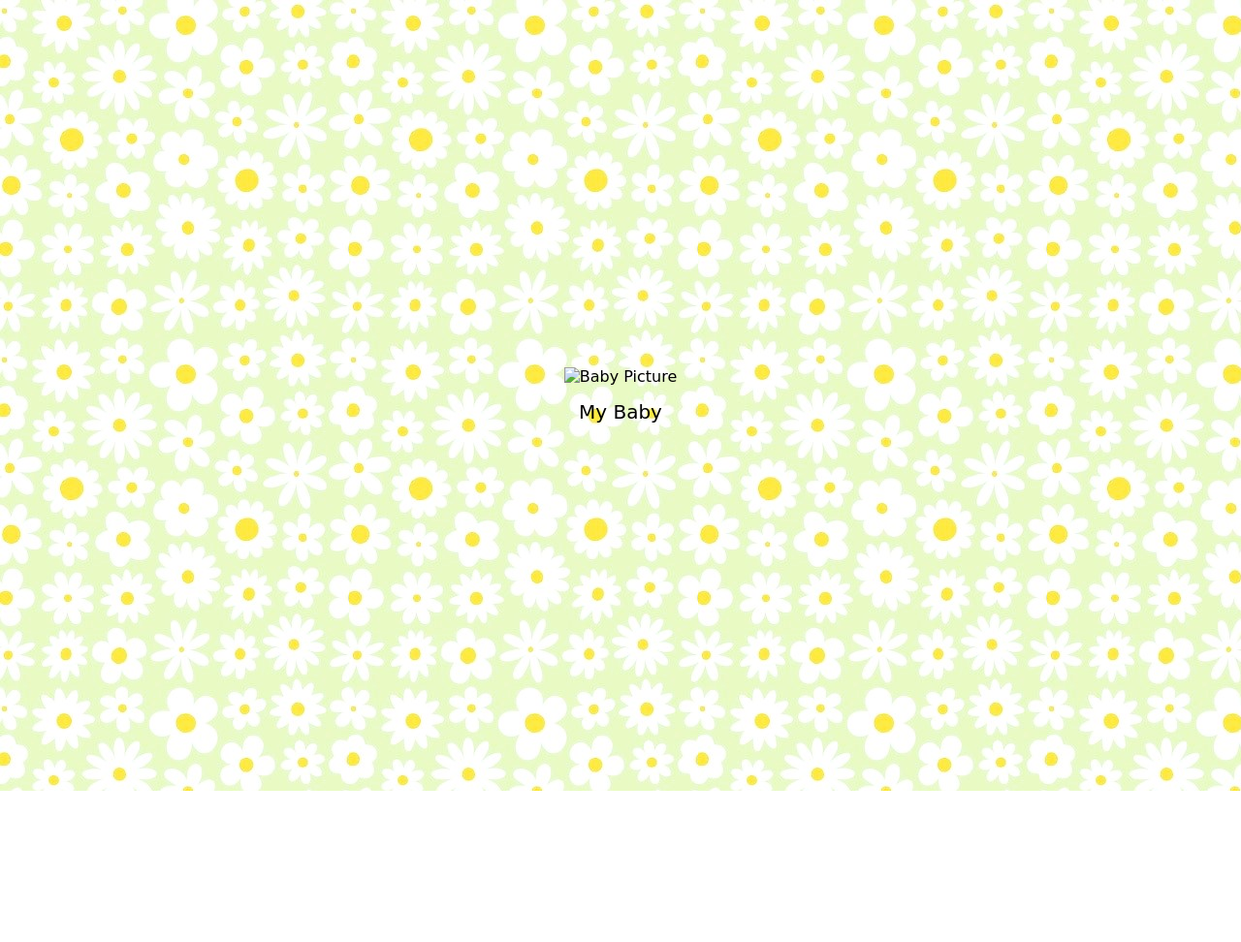
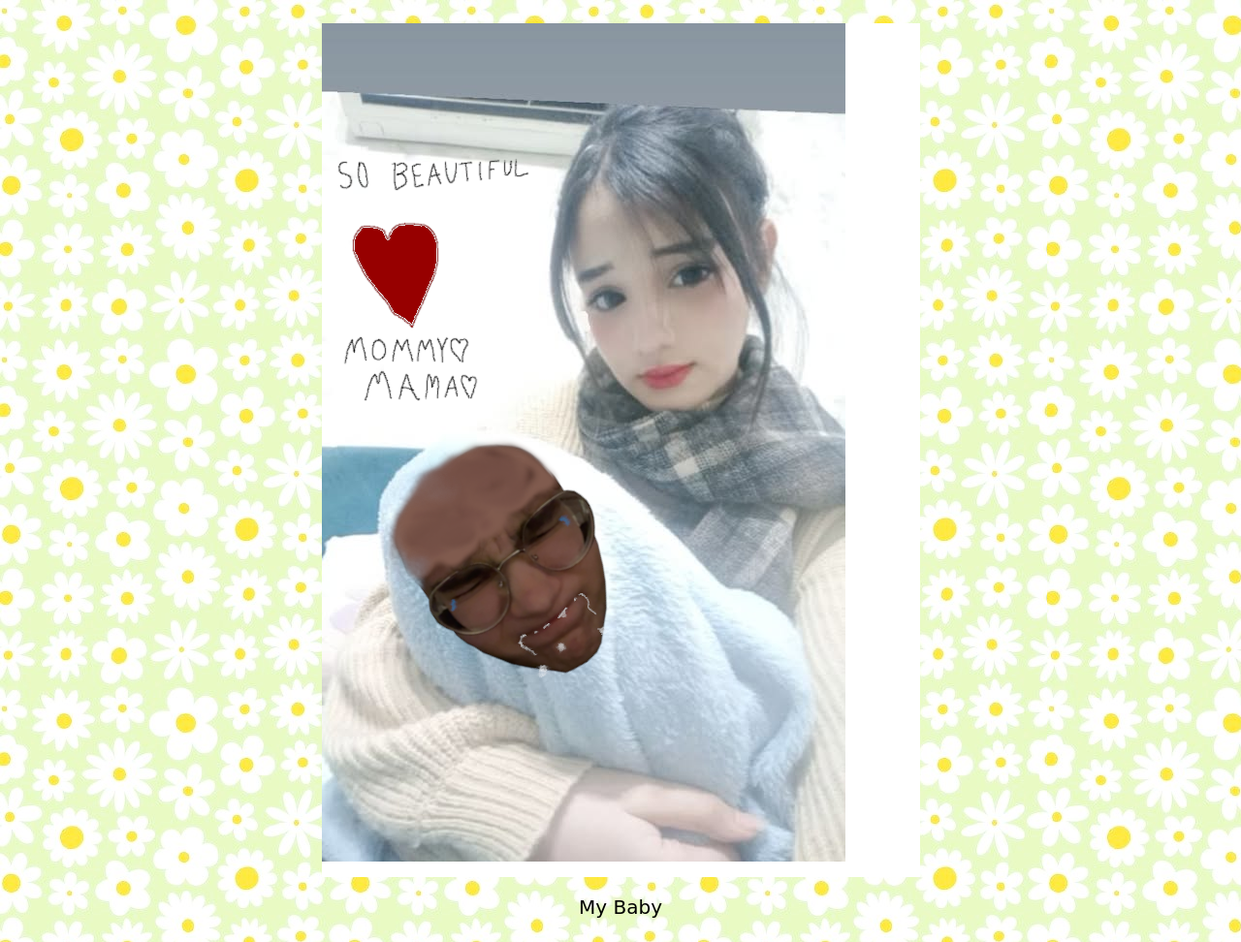
Before and after one commit to NodNod0/14-february, a plain HTML site: page baby.html in a window 1280 px wide. Shown: the whole page at 97% size. Before the commit the page ends 816 px from the top, so only its background shows below. Drawn offline with Linux system fonts and the light colour scheme.

Commit message:
Update baby.html with new image and content

```diff
--- a/baby.html
+++ b/baby.html
@@ -26,11 +26,12 @@
 </head>
 <body>
     <figure>
-        <img src="baby.png" alt="Baby Picture">
+        <img src="kenzy.png" alt="Baby Picture">
         <figcaption>My Baby</figcaption>
     </figure>
 
 
 
 </body>
+
 </html>
```
